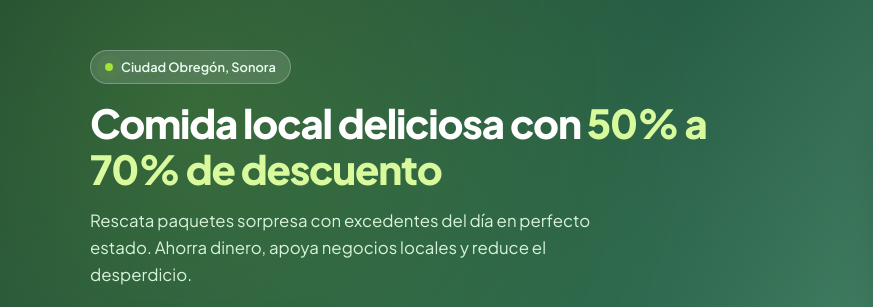
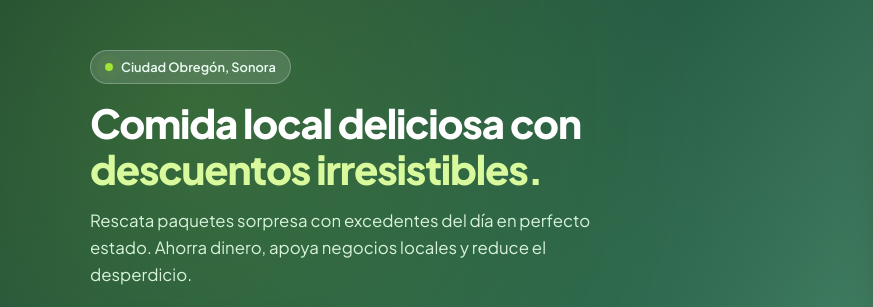
Before and after one commit to ItsYovz/leftovers, a plain HTML site: page index.html in a window 1280 px wide. Shown: the part 95-402 px from the top of the page, 0-873 px from the left. Drawn offline with nearby package versions, Linux system fonts and the light colour scheme; no server answers.

Commit message:
Add files via upload

```diff
--- a/index.html
+++ b/index.html
@@ -41,7 +41,7 @@
         <span class="pill-badge">
           <span class="pulse-dot"></span> Ciudad Obregón, Sonora
         </span>
-        <h2>Comida local deliciosa con <span>50% a 70% de descuento</span></h2>
+        <h2>Comida local deliciosa con <span>descuentos irresistibles.</span></h2>
         <p>Rescata paquetes sorpresa con excedentes del día en perfecto estado. Ahorra dinero, apoya negocios locales y reduce el desperdicio.</p>
         <div class="hero-cta">
           <a href="#vista-catalogo" class="btn-hero-cta">Explorar paquetes de hoy ↓</a>
```
